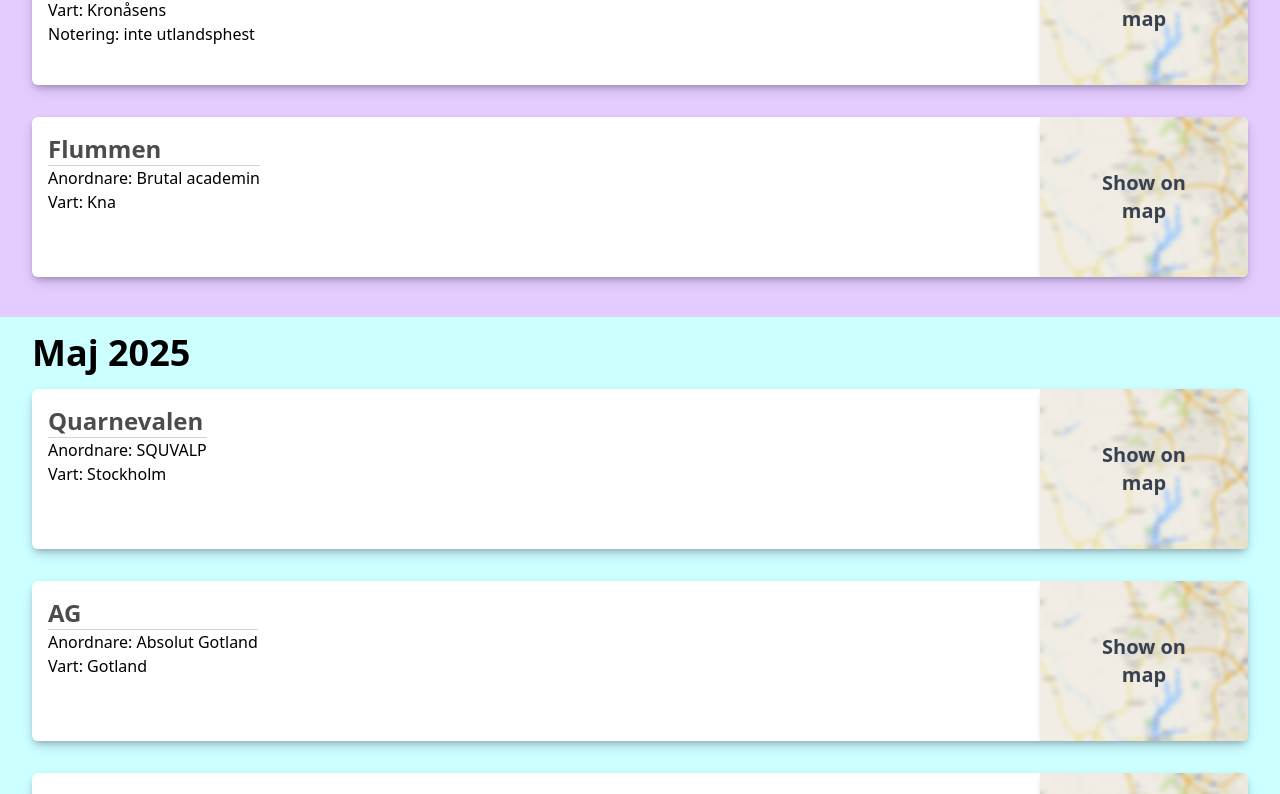
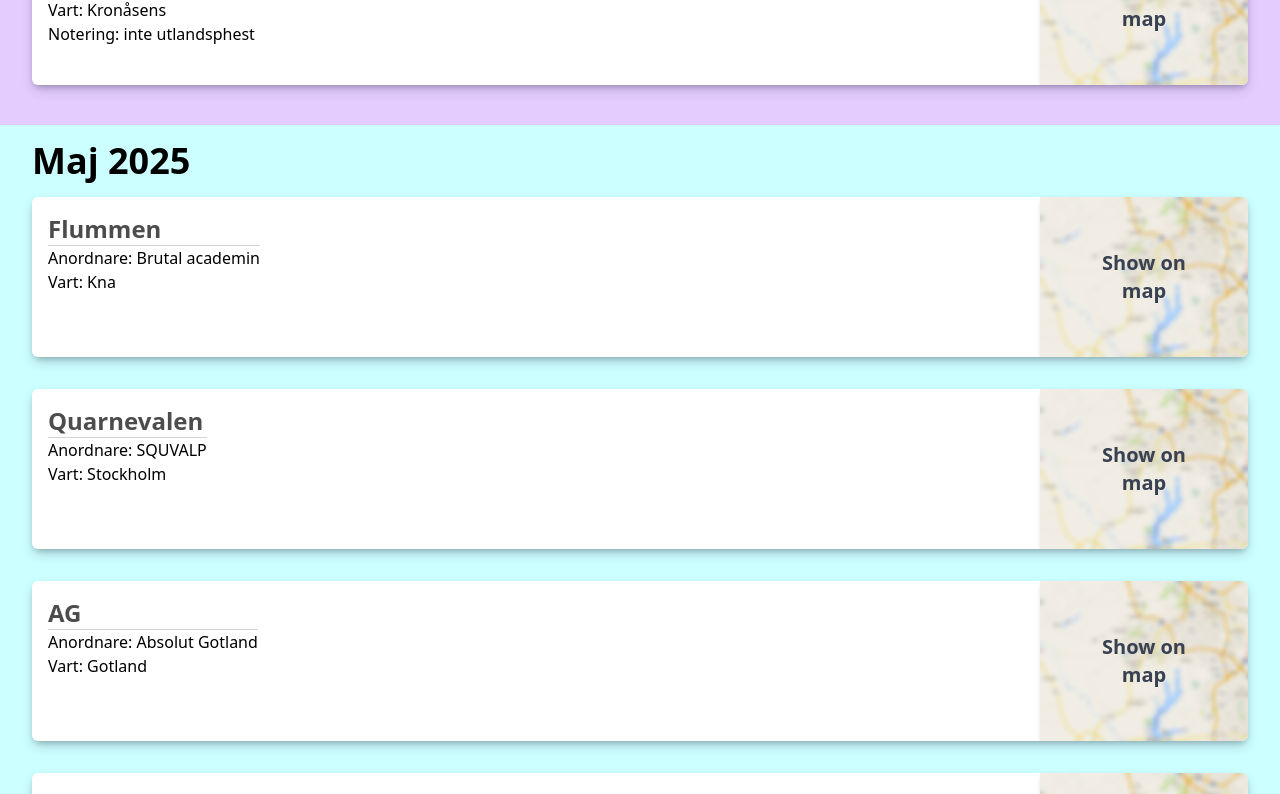
Before and after one commit to jesperlenn/Utlandsfest, a React (Vite) app: page / in a window 1280 px wide. Shown: the part 4163-4957 px from the top of the page. Built offline with nearby package versions, Linux system fonts and the light colour scheme.

Commit message:
Update events.ts Changed Flummen from 04 to 05.

```diff
--- a/src/data/events.ts
+++ b/src/data/events.ts
@@ -148,7 +148,7 @@ export const events: IEvent[] = [
   },
   {
     name: 'Flummen',
-    date: new Date('2021-04'),
+    date: new Date('2021-05'),
     who: 'Brutal academin',
     notes: '',
     location: 'Kna',
```
